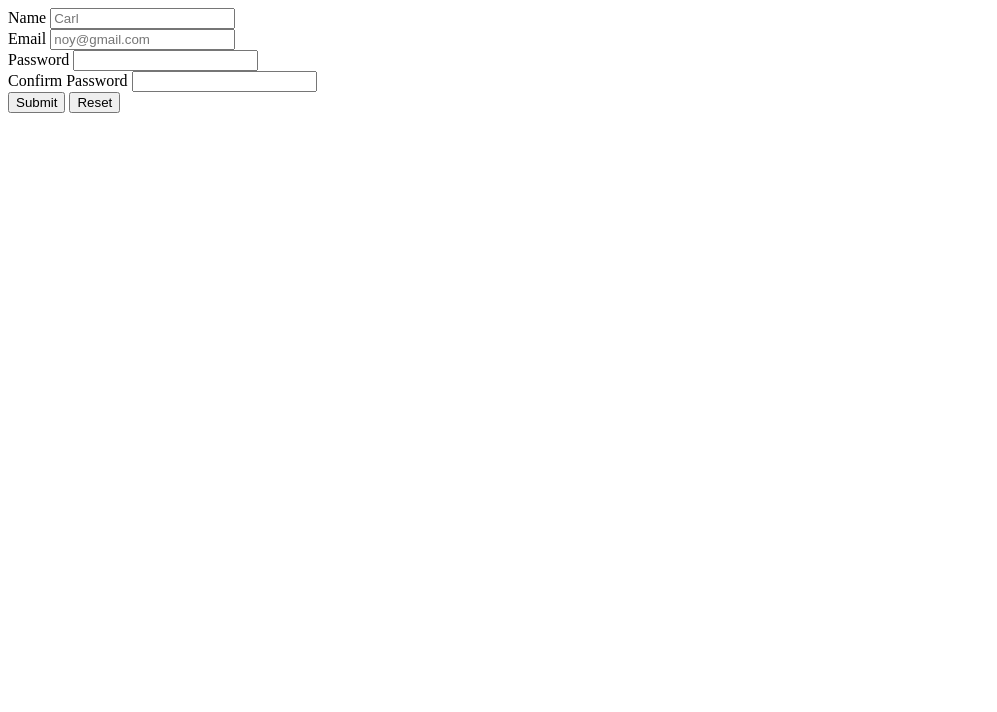
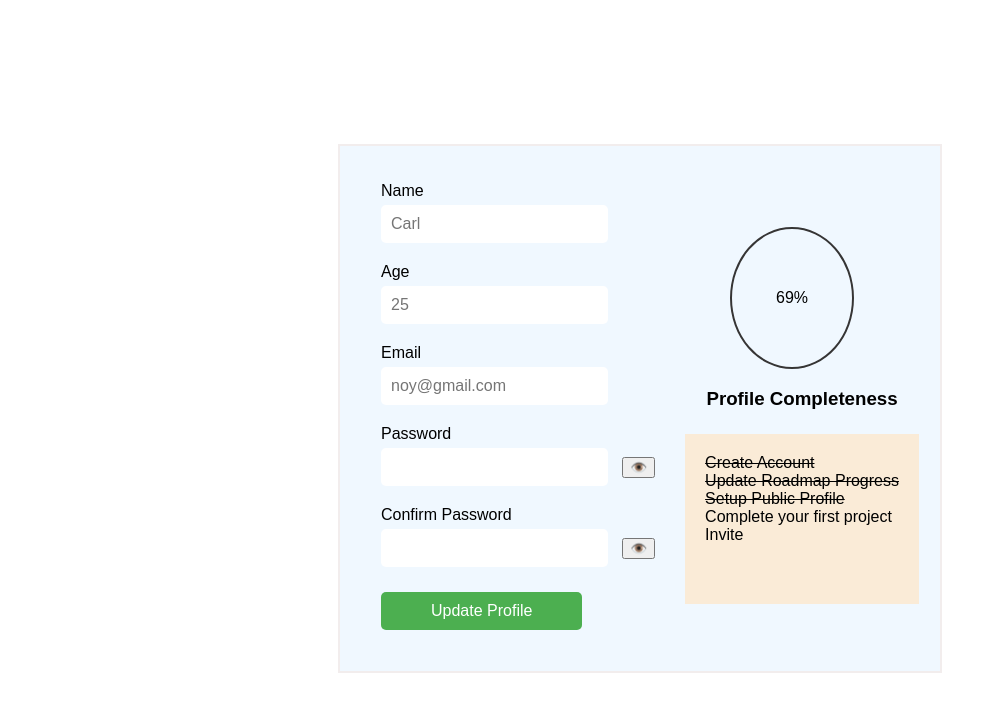
Before and after one commit to carlearvin082597/roadmap.sh-solutions, a plain HTML site: page 07-accessible-form-ui/index.html in a window 1280 px wide. Shown: the whole page, without its empty margins (0-997 px from the left). Drawn offline with Linux system fonts and the light colour scheme.

Commit message:
update roadmap.sh

```diff
--- a/07-accessible-form-ui/index.html
+++ b/07-accessible-form-ui/index.html
@@ -4,32 +4,61 @@
     <meta charset="UTF-8">
     <meta name="viewport" content="width=device-width, initial-scale=1.0">
     <title>Accessible Form UI</title>
+    <link rel="stylesheet" href="styles.css">
 </head>
 <body>
-    <form action="results.html" method="get">
+<main>
+<div class="accForm">
+<div class="form-box">
+    <form action="results.html" method="get" enctype="multipart/form-data">
         <div>
-            <label for="name">Name</label>
-            <input type="text" name="name" placeholder="Carl"><br>
+            <label for="name">Name</label><br>
+            <input type="text" name="name" placeholder="Carl" required><br>
         </div>
         <div>
-            <label for="email">Email</label>
-            <input type="email" name="email" placeholder="noy@gmail.com"><br>
+            <label for="age">Age</label><br>
+            <input type="number" name="age" placeholder="25" min="18" required><br>
         </div>
         <div>
-            <label for="password">
-                Password
-                <input type="password" name="password"><br>
-            </label>
+            <label for="email">Email</label><br>
+            <input type="email" name="email" placeholder="noy@gmail.com" required><br>
         </div>
         <div>
-            <label for="confirmPassword">
-                Confirm Password
-                <input type="password" name="confirmPassword"><br>
-            </label>
+            <label for="password">Password</label><br>
+            <input type="password" id="password" aria-required="true" aria-describedby="password-visibility">
+            <button type="button" id="toggle-password" aria-label="Show password" aria-pressed="false" onclick="togglePassword('password')">
+              👁️
+            </button>
         </div>
-        <div><button type="submit">Submit</button>
-             <button type="reset">Reset</button>
+        <div>
+            <label for="confirm-password">Confirm Password</label><br>
+            <input type="password" id="confirm-password" aria-required="true" aria-describedby="password-visibility">
+            <button type="button" id="toggle-confirm-password" aria-label="Show password" aria-pressed="false" onclick="togglePassword('confirm-password')">👁️</button>
+        </div>
+        <div>
+            <button type="submit" id="profileBtn">Update Profile</button>
         </div>
     </form>
+</div>
+</div>
+<div id="profile-completeness">
+   <div id="container-wrap">69%</div>
+   <h3>Profile Completeness</h3>
+   <ul>
+    <li><s>Create Account</s></li>
+    <li><s>Update Roadmap Progress</s></li>
+    <li><s>Setup Public Profile</s></li>
+    <li>Complete your first project</li>
+    <li>Invite</li>
+    </ul>
+</div>
+</main>
+<script type="text/javascript">
+    function togglePassword(id) {
+    const passwordInput = document.getElementById(id);
+    const type = passwordInput.type === 'password' ? 'text' : 'password';
+    passwordInput.type = type;
+  }
+</script>
 </body>
 </html>
--- a/07-accessible-form-ui/styles.css
+++ b/07-accessible-form-ui/styles.css
@@ -0,0 +1,82 @@
+* {
+    box-sizing: border-box;
+}
+
+body {
+   display: flex;
+   justify-content: center;
+   align-items: center;
+   background-color: white;
+   min-height: 100vh;
+   font-family: Arial, sans-serif;
+}
+.accForm {
+    position: relative;
+    display: flex;
+    justify-content: space-between;
+    align-items: center;
+    padding: 20px;
+}
+
+main {
+    display: flex;
+    flex-direction: row;
+    align-items: center;
+    background-color: aliceblue;
+    border: 2px solid hsl(0, 17%, 94%);
+    padding: 1em;
+}
+
+label, input, button {
+    margin: 5px;
+}
+input {
+    padding: 10px;
+    border: none;
+    border-radius: 5px;
+    font-size: 1em;
+    margin-bottom: 20px;
+}
+button {
+    cursor: pointer;
+}
+
+#profileBtn {
+    background-color: #4CAF50;
+    color: white;
+    font-size: 1em;
+    padding: 10px 50px;
+    border: none;
+    cursor: pointer;
+    border-radius: 5px;
+    transition: background-color 0.3s ease;
+}
+
+#profileBtn:hover {
+    background-color: #45a049;
+}
+#profile-completeness {
+    margin-top: 20px;
+    display: flex;
+    flex-direction: column;
+    align-items: center;
+}
+
+ul {
+    background-color: antiquewhite;
+    list-style-type: none;
+    margin: 5px;
+    padding: 20px 20px 60px 20px;
+}
+
+#container-wrap {
+    position: relative;
+    display: flex;
+    justify-content: center;
+    align-items: center;
+    padding: 60px;
+    border: 2px solid hsl(0, 1%, 21%);
+    border-radius: 90%;
+    width: 80px;
+    margin-right: 20px;
+}
```
